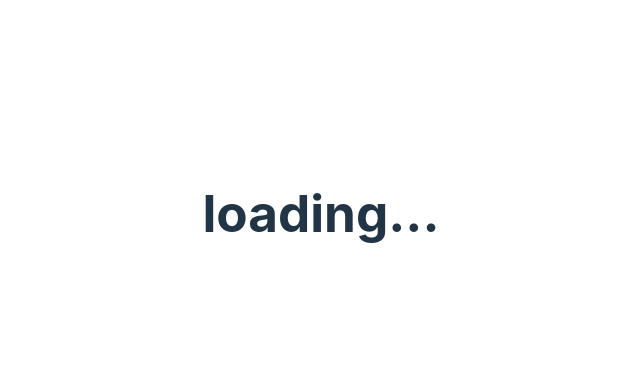
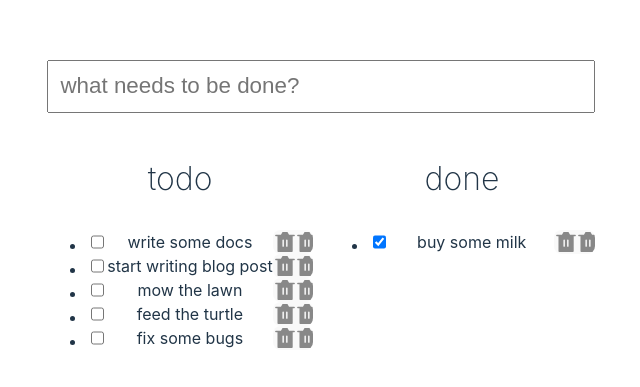
Before and after one commit to akashsoni01/svelte4_poc, a Svelte app in the folder my-svelte-project/: page / in a window 1280 px wide. Shown: the part 187-574 px from the top of the page, without its empty margins (319-959 px from the left). Built offline with nearby package versions, Linux system fonts and the light colour scheme.

Commit message:
deferred transitions

```diff
--- a/my-svelte-project/src/App.svelte
+++ b/my-svelte-project/src/App.svelte
@@ -1,26 +1,57 @@
 <script>
-  import { onMount } from "svelte";
-  import { typewriter } from "./transition.js";
-  import { messages } from "./loading-messages.js";
+  import { createTodoStore } from "./todos.js";
+  import TodoList from "./TodoList.svelte";
 
-  let i = -1;
-
-  onMount(() => {
-    const interval = setInterval(() => {
-      i += 1;
-      i %= messages.length;
-    }, 2500);
-
-    return () => {
-      clearInterval(interval);
-    };
-  });
+  const todos = createTodoStore([
+    { done: false, description: "write some docs" },
+    { done: false, description: "start writing blog post" },
+    { done: true, description: "buy some milk" },
+    { done: false, description: "mow the lawn" },
+    { done: false, description: "feed the turtle" },
+    { done: false, description: "fix some bugs" },
+  ]);
 </script>
 
-<h1>loading...</h1>
+<div class="board">
+  <input
+    placeholder="what needs to be done?"
+    on:keydown={(e) => {
+      if (e.key === "Enter") {
+        todos.add(e.currentTarget.value);
+        e.currentTarget.value = "";
+      }
+    }}
+  />
 
-{#key i}
-  <p in:typewriter={{ speed: 1 }}>
-    {messages[i] || ""}
-  </p>
-{/key}
+  <div class="todo">
+    <h2>todo</h2>
+    <TodoList store={todos} done={false} />
+  </div>
+
+  <div class="done">
+    <h2>done</h2>
+    <TodoList store={todos} done={true} />
+  </div>
+</div>
+
+<style>
+  .board {
+    display: grid;
+    grid-template-columns: 1fr 1fr;
+    grid-column-gap: 1em;
+    max-width: 36em;
+    margin: 0 auto;
+  }
+
+  .board > input {
+    font-size: 1.4em;
+    grid-column: 1/3;
+    padding: 0.5em;
+    margin: 0 0 1rem 0;
+  }
+
+  h2 {
+    font-size: 2em;
+    font-weight: 200;
+  }
+</style>
--- /dev/null
+++ b/my-svelte-project/src/TodoList.svelte
@@ -0,0 +1,47 @@
+<script>
+    import { send, receive } from "./transition.js";
+
+    export let store;
+    export let done;
+</script>
+
+<ul class="todos">
+    {#each $store.filter((todo) => todo.done === done) as todo (todo.id)}
+        <li
+            class:done
+            in:receive={{ key: todo.id }}
+            out:send={{ key: todo.id }}
+        >
+            <label>
+                <input
+                    type="checkbox"
+                    checked={todo.done}
+                    on:change={(e) => store.mark(todo, e.currentTarget.checked)}
+                />
+
+                <span>{todo.description}</span>
+
+                <button
+                    on:click={() => store.remove(todo)}
+                    aria-label="Remove"
+                />
+            </label>
+        </li>
+    {/each}
+</ul>
+
+<style>
+    label {
+        width: 100%;
+        height: 100%;
+        display: flex;
+    }
+
+    span {
+        flex: 1;
+    }
+
+    button {
+        background-image: url(./remove.svg);
+    }
+</style>
--- /dev/null
+++ b/my-svelte-project/src/todos.js
@@ -0,0 +1,37 @@
+import { writable } from 'svelte/store';
+
+export function createTodoStore(initial) {
+    let uid = 1;
+
+    const todos = initial.map(({ done, description }) => {
+        return {
+            id: uid++,
+            done,
+            description
+        };
+    });
+
+    const { subscribe, update } = writable(todos);
+
+    return {
+        subscribe,
+        add: description => {
+            const todo = {
+                id: uid++,
+                done: false,
+                description
+            };
+
+            update($todos => [...$todos, todo])
+        },
+        remove: todo => {
+            update($todos => $todos.filter((t) => t !== todo));
+        },
+        mark: (todo, done) => {
+            update($todos => [
+                ...$todos.filter((t) => t !== todo),
+                { ...todo, done }
+            ]);
+        }
+    };
+}
--- a/my-svelte-project/src/transition.js
+++ b/my-svelte-project/src/transition.js
@@ -1,18 +1,20 @@
-export function typewriter(node, { speed = 1 }) {
-    const valid = node.childNodes.length === 1 && node.childNodes[0].nodeType === Node.TEXT_NODE;
+import { crossfade } from 'svelte/transition';
+import { quintOut } from 'svelte/easing';
 
-    if (!valid) {
-        throw new Error(`This transition only works on elements with a single text node child`);
+export const [send, receive] = crossfade({
+    duration: (d) => Math.sqrt(d * 200),
+
+    fallback(node, params) {
+        const style = getComputedStyle(node);
+        const transform = style.transform === 'none' ? '' : style.transform;
+
+        return {
+            duration: 600,
+            easing: quintOut,
+            css: (t) => `
+				transform: ${transform} scale(${t});
+				opacity: ${t}
+			`
+        };
     }
-
-    const text = node.textContent;
-    const duration = text.length / (speed * 0.01);
-
-    return {
-        duration,
-        tick: (t) => {
-            const i = Math.trunc(text.length * t);
-            node.textContent = text.slice(0, i);
-        }
-    };
-}
+});
```
Also changed, not shown: my-svelte-project/src/remove.svg (added).
